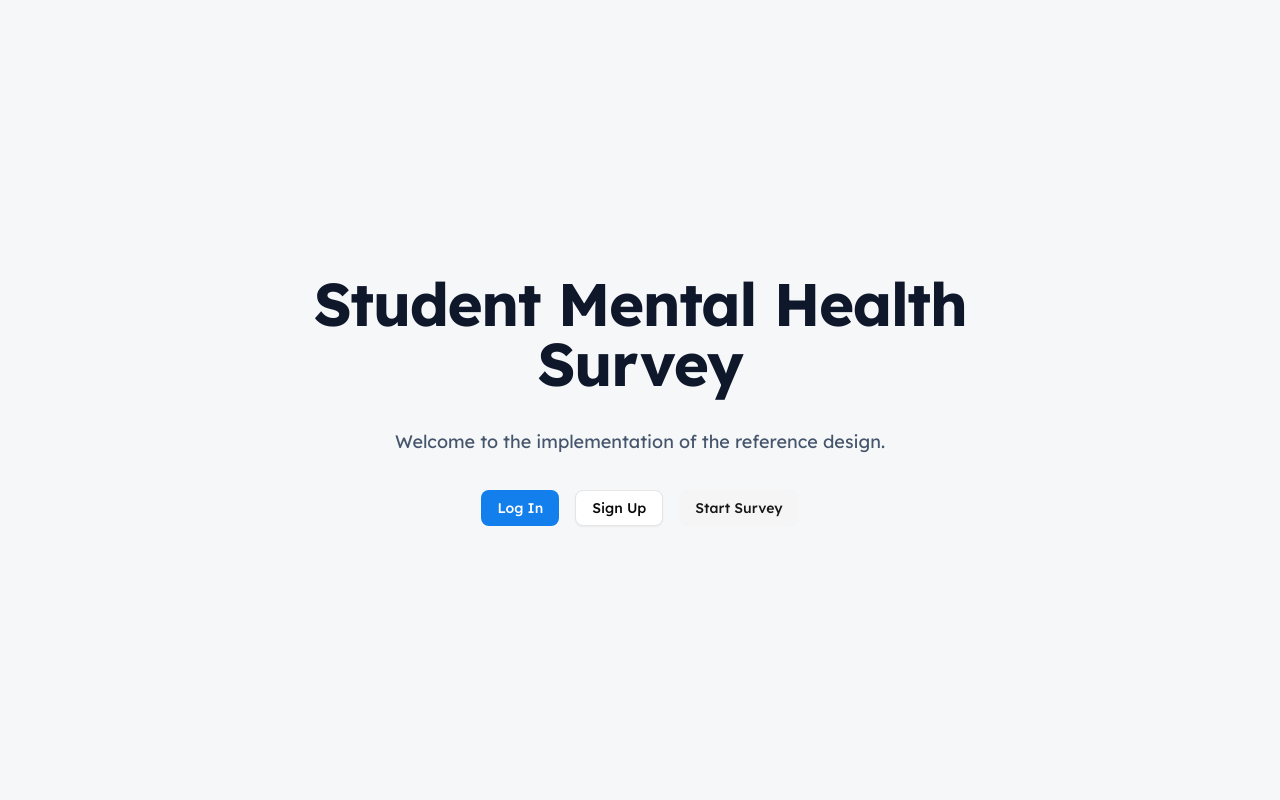
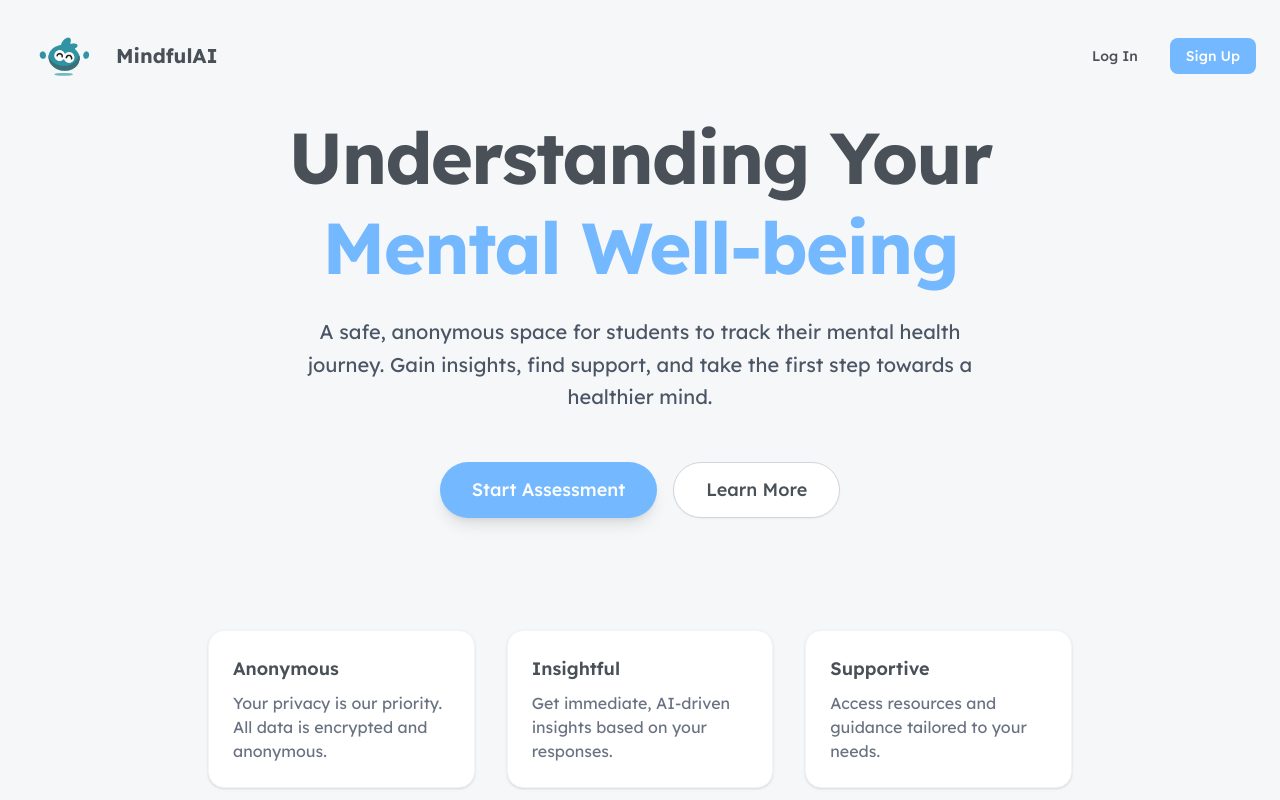
Before and after one commit to harleenkaur28/Text-Depression-Screening, a Next.js app in the folder client/: page / in a window 1280 px wide. Shown: the top 800 px of the page. Built offline with nearby package versions, Linux system fonts and the light colour scheme.

Commit message:
updated lading page

```diff
--- a/client/app/page.tsx
+++ b/client/app/page.tsx
@@ -1,30 +1,109 @@
 import Link from "next/link";
+import Image from "next/image";
 import { Button } from "@/components/ui/button";
 
 export default function Home() {
 	return (
-		<div className="flex min-h-screen flex-col items-center justify-center bg-[#f6f7f8] dark:bg-[#101922] font-sans p-4">
-			<main className="flex w-full max-w-3xl flex-col items-center gap-8 text-center">
-				<h1 className="text-4xl font-bold tracking-tight text-slate-900 dark:text-white sm:text-6xl">
-					Student Mental Health Survey
-				</h1>
-				<p className="text-lg leading-8 text-slate-600 dark:text-slate-400">
-					Welcome to the implementation of the reference design.
-				</p>
-				<div className="flex flex-wrap justify-center gap-4">
+		<div className="flex min-h-screen flex-col bg-background-light dark:bg-background-dark font-sans">
+			{/* Navigation */}
+			<header className="w-full px-6 py-4 flex justify-between items-center max-w-7xl mx-auto">
+				<div className="flex items-center gap-3">
+					<div className="relative w-20 h-20">
+						<Image
+							src="/logo.png"
+							alt="MindfulAI Logo"
+							fill
+							className="object-contain"
+						/>
+					</div>
+					<span className="text-xl font-bold text-neutral-dark-gray dark:text-neutral-off-white">
+						MindfulAI
+					</span>
+				</div>
+				<div className="flex gap-4">
 					<Link href="/login">
-						<Button className="bg-[#137fec] hover:bg-[#137fec]/90 text-white">
+						<Button
+							variant="ghost"
+							className="text-neutral-dark-gray dark:text-neutral-off-white hover:bg-gray-100 dark:hover:bg-gray-800"
+						>
 							Log In
 						</Button>
 					</Link>
 					<Link href="/signup">
-						<Button variant="outline">Sign Up</Button>
-					</Link>
-					<Link href="/survey/choose-format">
-						<Button variant="secondary">Start Survey</Button>
+						<Button className="bg-calm-blue hover:bg-calm-blue/90 text-white">
+							Sign Up
+						</Button>
 					</Link>
 				</div>
+			</header>
+
+			{/* Hero Section */}
+			<main className="flex-1 flex flex-col items-center justify-center px-4 text-center max-w-4xl mx-auto gap-8 pb-20">
+				<div className="space-y-6">
+					<h1 className="text-5xl md:text-7xl font-bold tracking-tight text-neutral-dark-gray dark:text-neutral-off-white leading-tight">
+						Understanding Your <br />
+						<span className="text-calm-blue">Mental Well-being</span>
+					</h1>
+					<p className="text-xl text-gray-600 dark:text-gray-300 max-w-2xl mx-auto leading-relaxed">
+						A safe, anonymous space for students to track their mental health
+						journey. Gain insights, find support, and take the first step
+						towards a healthier mind.
+					</p>
+				</div>
+
+				<div className="flex flex-col sm:flex-row gap-4 mt-4">
+					<Link href="/survey/choose-format">
+						<Button
+							size="lg"
+							className="h-14 px-8 text-lg bg-calm-blue hover:bg-calm-blue/90 text-white rounded-full shadow-lg hover:shadow-xl transition-all"
+						>
+							Start Assessment
+						</Button>
+					</Link>
+					<Link href="/about">
+						<Button
+							variant="outline"
+							size="lg"
+							className="h-14 px-8 text-lg border-gray-300 dark:border-gray-600 text-neutral-dark-gray dark:text-neutral-off-white hover:bg-gray-50 dark:hover:bg-gray-800 rounded-full"
+						>
+							Learn More
+						</Button>
+					</Link>
+				</div>
+
+				{/* Simple Feature Highlights */}
+				<div className="grid grid-cols-1 md:grid-cols-3 gap-8 mt-20 w-full text-left">
+					{[
+						{
+							title: "Anonymous",
+							desc: "Your privacy is our priority. All data is encrypted and anonymous.",
+						},
+						{
+							title: "Insightful",
+							desc: "Get immediate, AI-driven insights based on your responses.",
+						},
+						{
+							title: "Supportive",
+							desc: "Access resources and guidance tailored to your needs.",
+						},
+					].map((feature, i) => (
+						<div
+							key={i}
+							className="p-6 rounded-2xl bg-white dark:bg-gray-800/50 border border-gray-100 dark:border-gray-700 shadow-sm"
+						>
+							<h3 className="text-lg font-semibold text-neutral-dark-gray dark:text-neutral-off-white mb-2">
+								{feature.title}
+							</h3>
+							<p className="text-gray-500 dark:text-gray-400">{feature.desc}</p>
+						</div>
+					))}
+				</div>
 			</main>
+
+			{/* Footer */}
+			<footer className="py-8 text-center text-sm text-gray-400 dark:text-gray-500">
+				<p>© {new Date().getFullYear()} MindfulAI. All rights reserved.</p>
+			</footer>
 		</div>
 	);
 }
```
